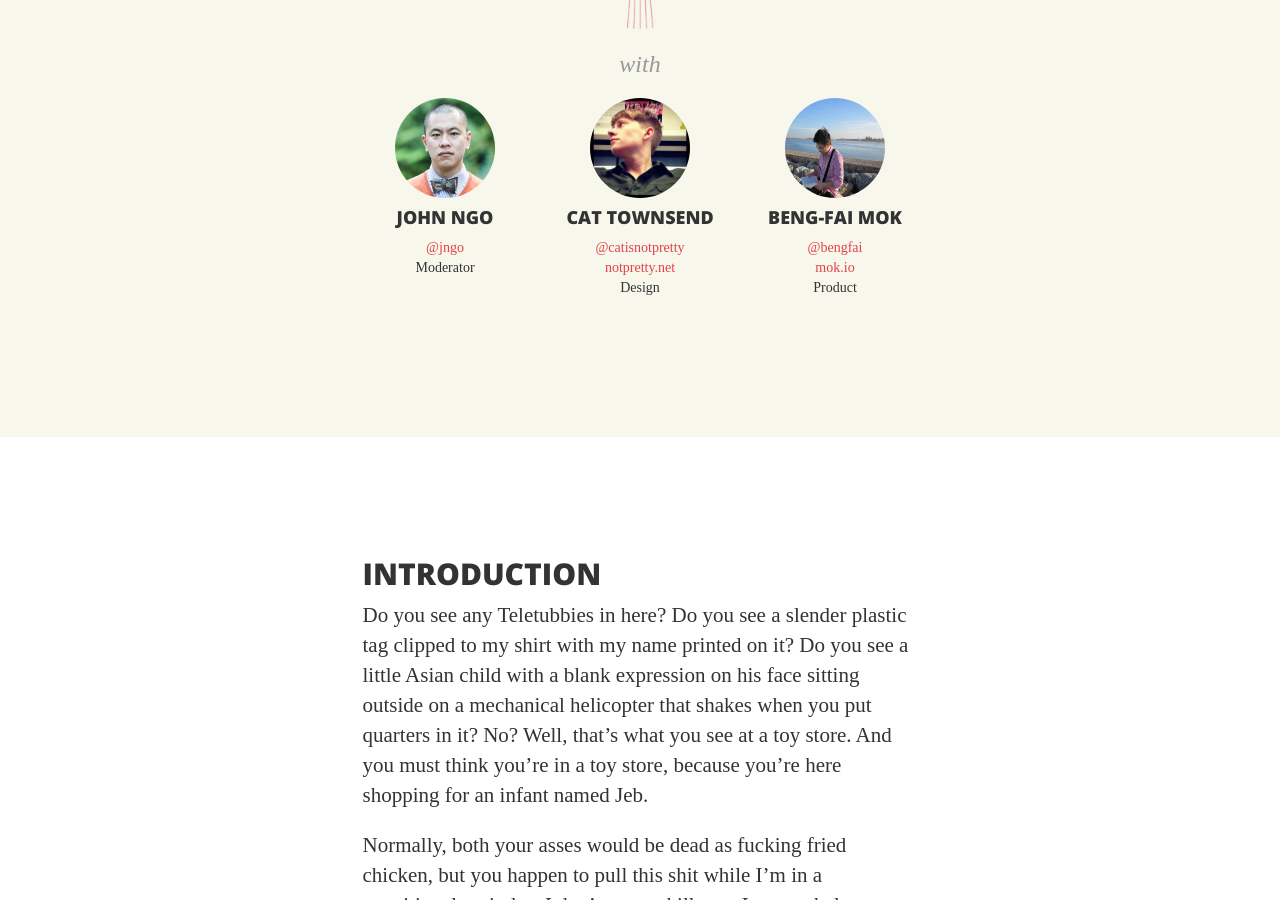
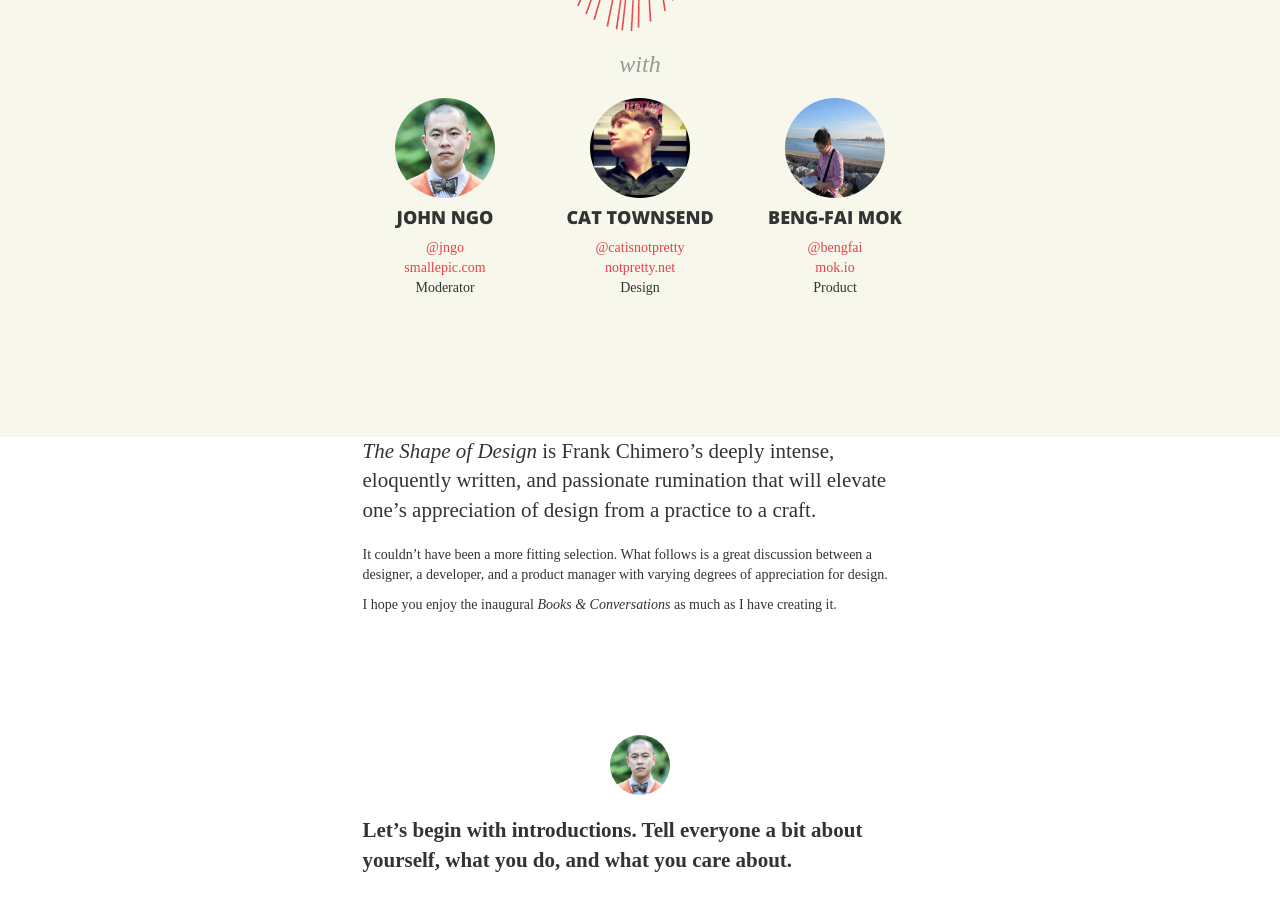
Before and after one commit to smallepic/books-and-conversations, a Jekyll site: the page built from _posts/2013-07-31-the-shape-of-design.html, in a window 1280 px wide and 900 px high, scrolled down 463 px. Built offline with Jekyll 4.4.1, drawn with Linux system fonts in a browser that asks for light colours; some web fonts are replaced; some of the changed text lies outside the part shown.

Commit message:
Finalised transcript for The Shape of Design discussion.

```diff
--- a/_posts/2013-07-31-the-shape-of-design.html
+++ b/_posts/2013-07-31-the-shape-of-design.html
@@ -20,7 +20,7 @@ stylesheet: /stylesheets/the-shape-of-design.css
 						<h2><em>A conversation about</em></h2>
 						<h1><a href="#introduction">The Shape <em>of</em> Design</a></h1>
 						<h2><em>by</em> Frank Chimero</h2>
-						<a href="#introduction"><img src="/images/header-the-shape-of-design.gif" width="247" height="300"></a>
+						<a href="#introduction"><img src="/images/header-the-shape-of-design.gif" width="290" height="300"></a>
 					</div>
 				</div>
 
@@ -30,7 +30,7 @@ stylesheet: /stylesheets/the-shape-of-design.css
 					<div class="col-12 col-sm-2 col-sm-offset-3">
 						<img src="/images/avatar-jngo.jpg" alt="John Ngo" width="100" height="100" class="img-circle">
 						<h3>John Ngo</h3>
-						<p><a href="https://twitter.com/jngo">@jngo</a><br>Moderator</p>
+						<p><a href="https://twitter.com/jngo">@jngo</a><br><a href="https://smallepic.com/">smallepic.com</a><br>Moderator</p>
 					</div>
 
 					<div class="col-12 col-sm-2">
@@ -51,12 +51,11 @@ stylesheet: /stylesheets/the-shape-of-design.css
 		<article id="introduction">
 			<div class="container">
 				<div class="row">
-					<section class="col-md-6 col-md-offset-3">
-						<h2>Introduction</h2>
-						<p>Do you see any Teletubbies in here? Do you see a slender plastic tag clipped to my shirt with my name printed on it? Do you see a little Asian child with a blank expression on his face sitting outside on a mechanical helicopter that shakes when you put quarters in it? No? Well, that&rsquo;s what you see at a toy store. And you must think you&rsquo;re in a toy store, because you&rsquo;re here shopping for an infant named Jeb. </p>
-						<p>Normally, both your asses would be dead as fucking fried chicken, but you happen to pull this shit while I&rsquo;m in a transitional period so I don&rsquo;t wanna kill you, I wanna help you. But I can&rsquo;t give you this case, it don&rsquo;t belong to me.</p>
-						<p>Besides, I&rsquo;ve already been through too much shit this morning over this case to hand it over to your dumb ass. </p>
-					</section>
+					<header class="col-md-6 col-md-offset-3">
+						<p class="lead"><em>The Shape of Design</em> is Frank Chimero&rsquo;s deeply intense, eloquently written, and passionate rumination that will elevate one&rsquo;s appreciation of design from a practice to a craft.</p>
+						<p>It couldn&rsquo;t have been a more fitting selection.  What follows is a great discussion between a designer, a developer, and a product manager with varying degrees of appreciation for design.</p>
+						<p>I hope you enjoy the inaugural <em>Books &amp; Conversations</em> as much as I have creating it.</p>
+					</header>
 				</div>
 
 				<div class="row">
@@ -74,7 +73,7 @@ stylesheet: /stylesheets/the-shape-of-design.css
 				</div>
 
 				<div class="row">
-					<section class="col-md-10 col-md-offset-1">
+					<section class="col-12">
 						<blockquote class="pull-quote pull-quote-lg">
 							<p>At many points I found myself near jumping up and down, shouting, &ldquo;Yes! Exactly! That&rsquo;s what I&rsquo;ve been talking about!&rdquo;</p>
 							<small>Cat</small>
@@ -113,7 +112,7 @@ stylesheet: /stylesheets/the-shape-of-design.css
 				</div>
 
 				<div class="row">
-					<section class="col-md-10 col-md-offset-1">
+					<section class="col-12">
 						<blockquote class="pull-quote pull-quote-lg">
 							<p>Whether it&rsquo;s jazz, or it&rsquo;s cooking, it [the book] really showed me that design thinking and its concepts apply to so many different fields.</p>
 							<small>Beng-Fai</small>
@@ -220,10 +219,10 @@ stylesheet: /stylesheets/the-shape-of-design.css
 				</div>
 
 				<div class="row">
-					<section class="col-md-6 col-md-offset-3">
-						<h2>The Book</h2>
-						<p>Normally, both your asses would be dead as fucking fried chicken, but you happen to pull this shit while I&rsquo;m in a transitional period so I don&rsquo;t wanna kill you, I wanna help you. But I can&rsquo;t give you this case, it don&rsquo;t belong to me.</p>
-					</section>
+					<footer class="col-md-6 col-md-offset-3">
+						<p><a href="http://shapeofdesignbook.com/">The Shape of Design</a> is available for free to read online or in all popular ebook formats (EPUB, MOBI, PDF).</p>
+						<p>Frank Chimero is on <a href="https://twitter.com/fchimero">Twitter</a> and has a <a href="http://frankchimero.com/">website</a>.</p>
+					</footer>
 				</div>
 			</div>
 		</article>
@@ -235,7 +234,7 @@ stylesheet: /stylesheets/the-shape-of-design.css
 
 					<div class="col-sm-4">
 						<h4>Thanks</h4>
-						<p>Thanks to <a href="https://twitter.com/catisnotpretty">Cat Townsend</a>, <a href="https://twitter.com/sjors">Sjors Timmer</a>, <a href="https://twitter.com/bengfai">Beng-Fai Mok</a>, and <a href="https://twitter.com/geezemo">Jason Lambert</a> for participating in the inaugural <em>Books &amp; Conversations</em>.  And of course, <a href="http://frankchimero.com/">Frank Chimero</a>, whose book this conversation is dedicated to.</p>
+						<p>Thanks to <a href="https://twitter.com/catisnotpretty">Cat Townsend</a> and <a href="https://twitter.com/bengfai">Beng-Fai Mok</a> for participating in the inaugural <em>Books &amp; Conversations</em>.  And of course, <a href="http://frankchimero.com/">Frank Chimero</a>, whose book inspired this discussion.</p>
 					</div>
 
 					{% include footer_updates.html %}
```
Also changed, not shown: other parts of _posts/2013-07-31-the-shape-of-design.html (+1 -1 lines), images/header-the-shape-of-design.gif.
